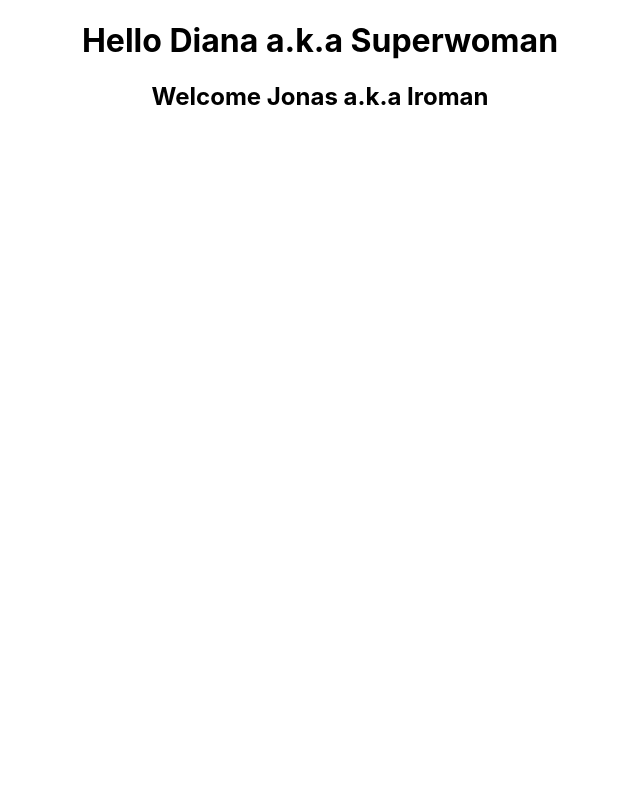
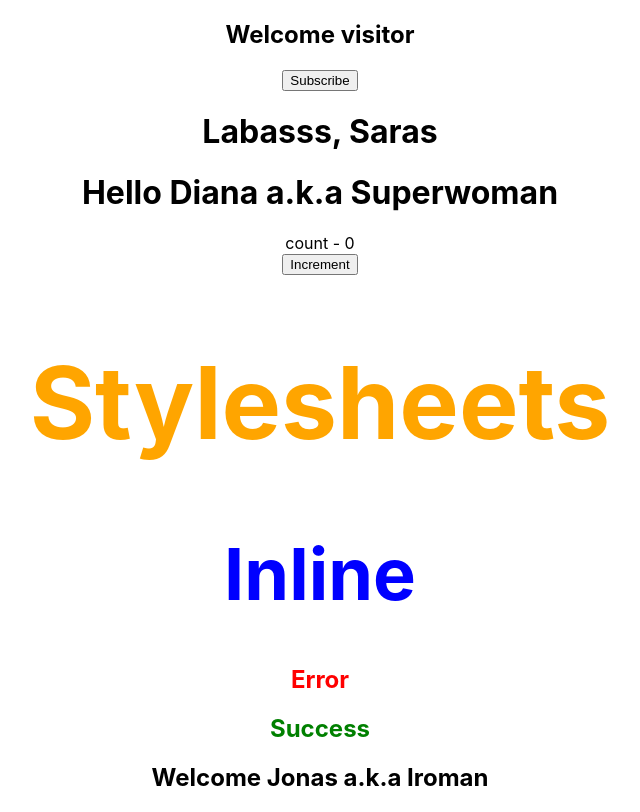
Before and after one commit to KurKestutis/First-Steps-in-React, a React (Create React App) app: page / in a window 1280 px wide. Shown: the whole page, without its empty margins (320-960 px from the left). Built offline with nearby package versions, Linux system fonts and the light colour scheme.

Commit message:
Component Labas added

```diff
--- a/src/App.js
+++ b/src/App.js
@@ -10,22 +10,27 @@ import Stylesheet from './components/Stylesheet';
 import Inline from './components/Inline';
 import './appStyle.css'
 import styles from './appStyles.module.css'
+import Labas from './components/Labas'
 
 class App extends Component{
   render(){
     return (
       <div className="App">
 
-      {/* <Message/>
+      <Message/>
+      <Labas name='Saras'/>
+
+      <Greet name='Diana' heroName='Superwoman'/>
+
+
       <Counter/>
       <Stylesheet primary={true}/>
 
       <Inline/>
 
       <h2 className='error'>Error</h2>
-      <h2 className={styles.success}>Success</h2> */}
+      <h2 className={styles.success}>Success</h2>
 
-      <Greet name='Diana' heroName='Superwoman'/>
       <Welcome name='Jonas' heroName='Iroman'/>
 
     </div>
--- /dev/null
+++ b/src/components/Labas.jsx
@@ -0,0 +1,7 @@
+import React from 'react'
+
+function Labas(props){
+    return <h1>Labasss, {props.name}</h1>
+}
+
+export default Labas
--- a/src/components/Stylesheet.js
+++ b/src/components/Stylesheet.js
@@ -5,7 +5,7 @@ function Stylesheet(props) {
     let className = props.primary ? 'primary' : ''
     return (
         <div>
-            <h1 className={`${className} font-xl`}>Stelesheets</h1>
+            <h1 className={`${className} font-xl`}>Stylesheets</h1>
         </div>
     )
 }
```
Also changed, not shown: src/components/Greet.jsx (renamed from src/components/Greet.js).
